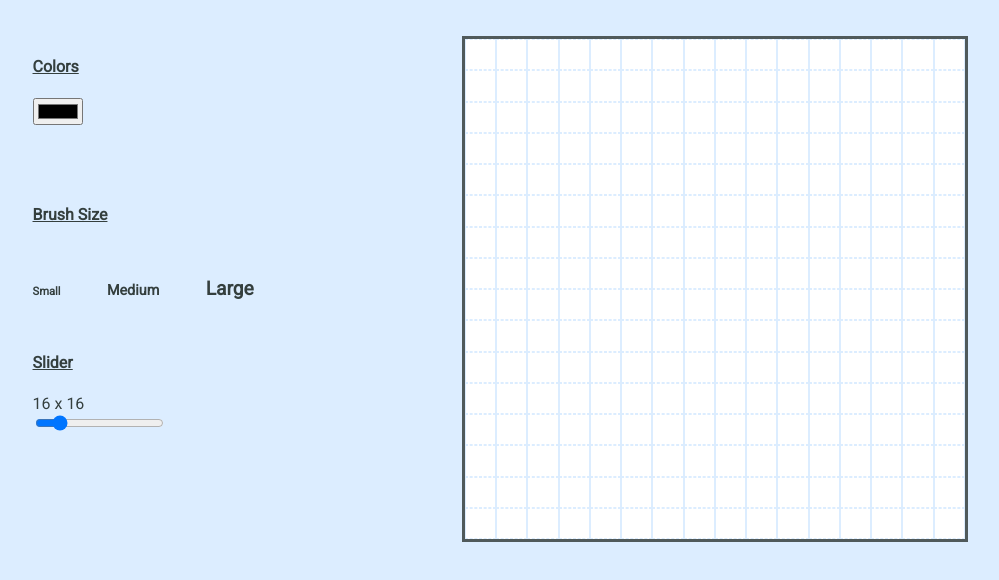
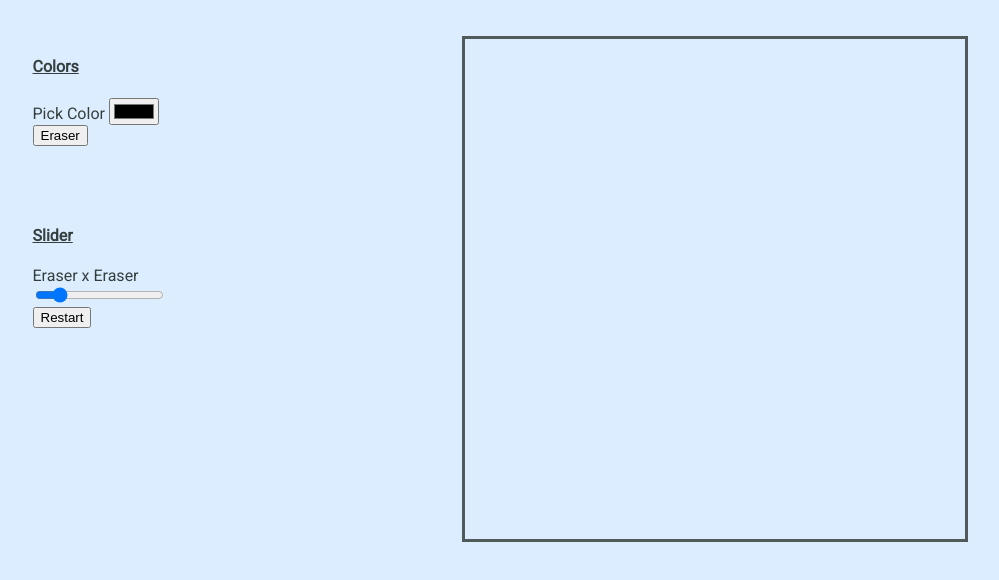
Before and after one commit to DPDivesh/Etch-A-Sketch, a plain HTML site: page index.html in a window 1280 px wide. Shown: the part 162-742 px from the top of the page, without its empty margins (203-1202 px from the left). Drawn offline with Linux system fonts and the light colour scheme.

Commit message:
added buttons back

```diff
--- a/index.html
+++ b/index.html
@@ -14,21 +14,22 @@
     <div class="optionContainer">
     <h4> Colors</h4>
     <div>
-    <input type="color" id="colorPicker" value="=#343f3e">
+      <label>Pick Color </label>
+    <input type="color" id="colorPicker" value="=#343f3e"  oninput="colorPick(this.value)">
   </div>
-    </div>
-    <div class="optionContainer">
-    <h4>Brush Size</h4>
-    <div class="brushOptions">
-    <h5 class="smallBrush">Small</h5>
-    <h5 class="mediumBrush">Medium</h5>
-    <h5 class="largeBrush">Large</h5>
-    </div>
+
+  <!--<div class="Eraser" onclick="colorPick('white')">Eraser</div> -->
+  <input type="button" value="Eraser" class="restartButton Eraser" onclick="colorPick('white')">
+
+</div>
     <div class="optionContainer">
     <h4>Slider</h4>
     <div class=updatingValue>value</div>
-    <input type="range" min="1" max="100" value="16" step=1 class="slider" id="myRange" onchange="getVal(this.value)">
-    </div>
+    <input type="range" min="1" max="100" value="16" step=1 class="slider" id="myRange" onchange="getVal(this.value)" >
+    <br>
+    <input type="button" value="Restart" class="restartButton" onclick="restartSketch()">
+  </div>
+
     </div>
   </div>
   <div id=pixelSketchContainer>
```
